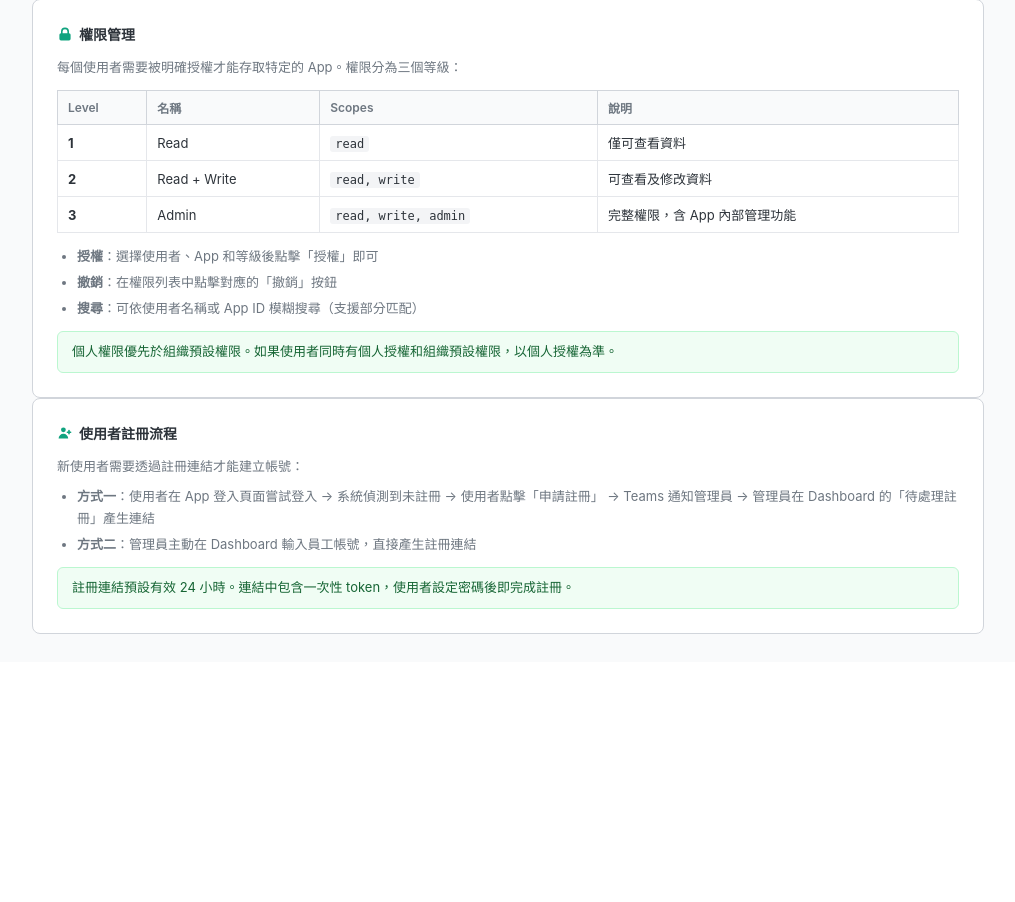
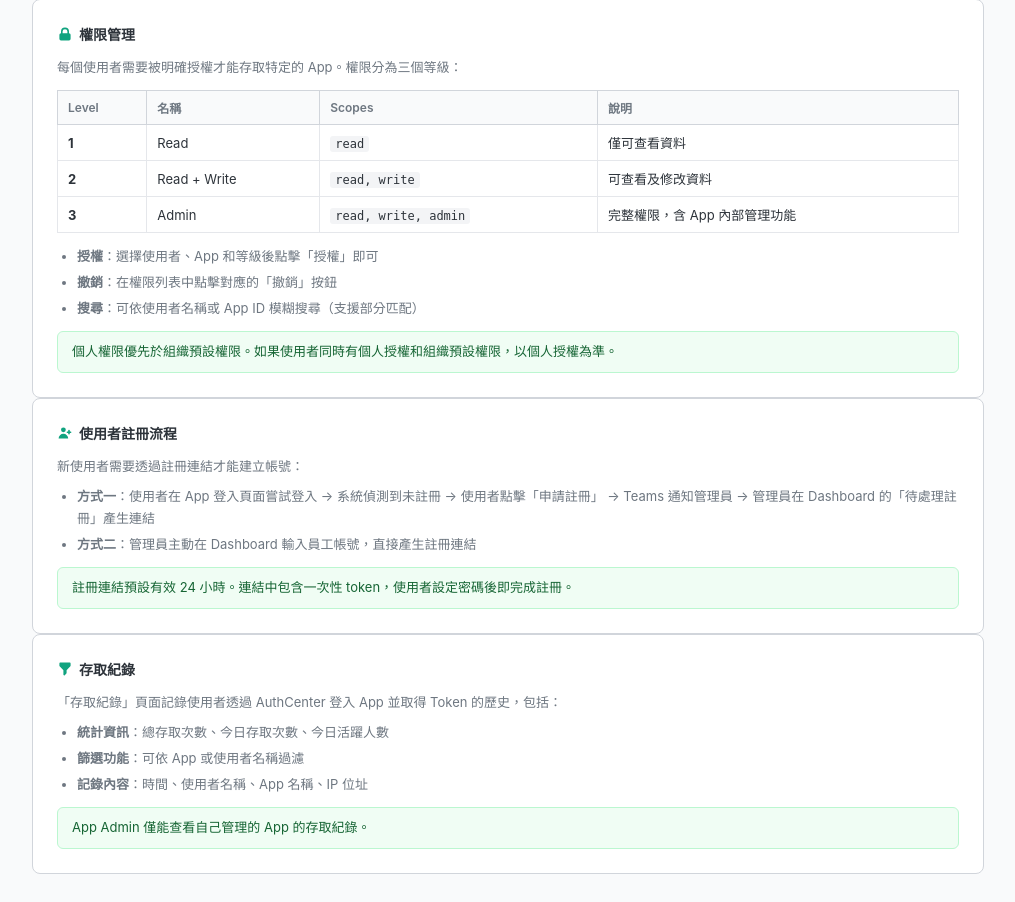
Before and after one commit to bwinken/authcenter, a Python web app: template app/templates/admin_guide.html in a window 1280 px wide. Shown: the part 158-1060 px from the top of the page, without its empty margins (132-1147 px from the left). Before the commit the page ends 792 px from the top, so only its background shows below. Run offline with Jinja, Linux system fonts and the light colour scheme; the template is opened without the code that fills it, so the values that code supplies are empty; some web fonts are replaced.

Commit message:
docs: 更新文件以反映 App Admin 擴展權限、存取紀錄、Level 3 自動同步等功能
- README: 更新 Admin 權限對照表，新增 App Admin 可編輯 App 設定
- README: 新增存取紀錄功能說明與 /admin/access-log 端點
- README: 新增 Level 3 ↔ App Admin 自動同步說明
- README: 預設權限限制為 Level 1/2，app_admins 增加 auto_assigned 欄位
- README: 新增 app_access_log 資料表文件
- CLAUDE.md: 更新 Permission Model、Two-Tier Admin、Key Patterns
- admin_guide: 更新 App Admin 功能說明與存取紀錄章節

https://claude.ai/code/session_01XasfxhKY2UKMp8WNy9xPpi

```diff
--- a/app/templates/admin_guide.html
+++ b/app/templates/admin_guide.html
@@ -91,7 +91,7 @@
         <ul>
             <li><strong>新增 App</strong>：填入 App ID、名稱、Redirect URI，系統會自動產生 <code>client_secret</code>（僅顯示一次，請立即複製）</li>
             <li><strong>允許組織</strong>：指定哪些組織的員工可以存取此 App，留空表示不限制</li>
-            <li><strong>預設權限</strong>：當允許組織非空時，組織內的員工自動擁有此預設權限等級（無需逐一授權）</li>
+            <li><strong>預設權限</strong>：當允許組織非空時，組織內的員工自動擁有此預設權限等級（無需逐一授權）。預設權限僅支援 Level 1（Read）和 Level 2（Read+Write），Level 3（Admin）必須逐人手動授權</li>
             <li><strong>Token 有效時間</strong>：設定使用者登入後取得的 JWT Token 有效小時數（1-720 小時，預設 12）</li>
             <li><strong>刪除 App</strong>：刪除後該 App 的 OAuth 流程將失效，但已存在的使用者權限記錄不會自動刪除</li>
         </ul>
@@ -166,8 +166,9 @@
         </h3>
         <p>你可以指派員工為特定 App 的管理員（App Admin），讓他們協助管理該 App 的使用者權限。</p>
         <ul>
-            <li><strong>App Admin 可以</strong>：管理其負責 App 的使用者權限（授權/撤銷）</li>
-            <li><strong>App Admin 不能</strong>：管理 App 設定、指派其他 Admin、查看其他 App 的權限</li>
+            <li><strong>App Admin 可以</strong>：管理其負責 App 的使用者權限（授權/撤銷）、編輯 App 設定（允許組織、預設權限、Token 有效時間）</li>
+            <li><strong>App Admin 不能</strong>：新增/刪除 App、指派其他 Admin、查看其他 App 的權限</li>
+            <li><strong>Level 3 自動同步</strong>：授予使用者 Level 3 權限時，該使用者會自動成為該 App 的 App Admin；降級或撤銷時自動移除（手動指派的不受影響）</li>
             <li>被指派的員工必須已有 AuthCenter 帳號才能登入管理後台</li>
         </ul>
     </div>
@@ -185,6 +186,23 @@
             <li><strong>方式二</strong>：管理員主動在 Dashboard 輸入員工帳號，直接產生註冊連結</li>
         </ul>
         <div class="guide-tip">註冊連結預設有效 24 小時。連結中包含一次性 token，使用者設定密碼後即完成註冊。</div>
+    </div>
+
+    <!-- 存取紀錄 -->
+    <div class="admin-card guide-section">
+        <h3>
+            <svg viewBox="0 0 20 20"><path fill-rule="evenodd" d="M3 3a1 1 0 011-1h12a1 1 0 011 1v3a1 1 0 01-.293.707L12 11.414V15a1 1 0 01-.293.707l-2 2A1 1 0 018 17v-5.586L3.293 6.707A1 1 0 013 6V3z" clip-rule="evenodd"/></svg>
+            存取紀錄
+        </h3>
+        <p>「存取紀錄」頁面記錄使用者透過 AuthCenter 登入 App 並取得 Token 的歷史，包括：</p>
+        <ul>
+            <li><strong>統計資訊</strong>：總存取次數、今日存取次數、今日活躍人數</li>
+            <li><strong>篩選功能</strong>：可依 App 或使用者名稱過濾</li>
+            <li><strong>記錄內容</strong>：時間、使用者名稱、App 名稱、IP 位址</li>
+        </ul>
+        {% if not is_super %}
+        <div class="guide-tip">App Admin 僅能查看自己管理的 App 的存取紀錄。</div>
+        {% endif %}
     </div>
 
     {% if is_super %}
```
Also changed, not shown: CLAUDE.md (+7 -2 lines), README.md.
